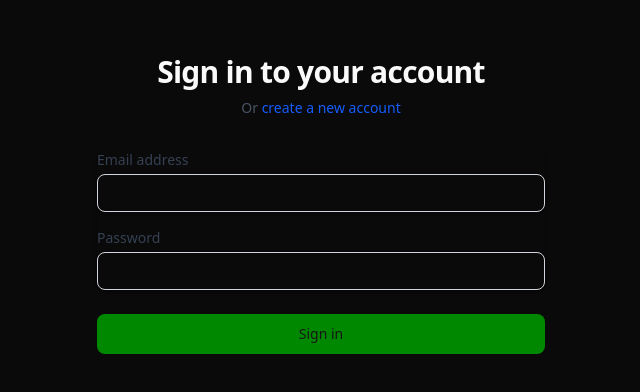
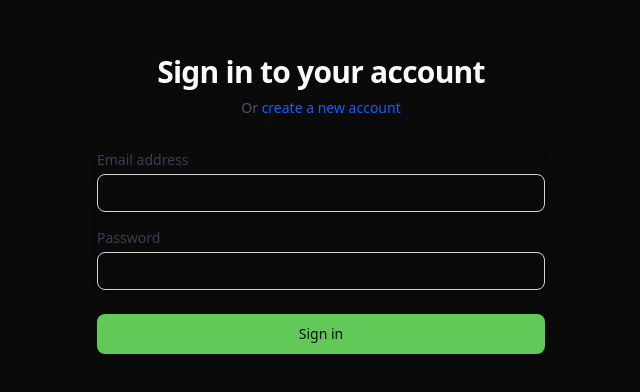
Before and after one commit to danlgz/finance, a Next.js app: page /login in a window 1280 px wide. Shown: the part 196-588 px from the top of the page, without its empty margins (319-959 px from the left). Built offline with nearby package versions, Linux system fonts and the light colour scheme.

Commit message:
style: use more subtle green in dark mode and improve table hover styles

```diff
--- a/src/app/(dashboard)/budgets/[id]/page.tsx
+++ b/src/app/(dashboard)/budgets/[id]/page.tsx
@@ -209,7 +209,7 @@ export default function BudgetDetailsPage() {
             <CardTitle>Remaining to Budget</CardTitle>
           </CardHeader>
           <CardContent>
-            <p className={`text-2xl font-bold ${calculateRemaining() < 0 ? 'text-red-500' : 'text-green-500'}`}>
+            <p className={`text-2xl font-bold ${calculateRemaining() < 0 ? 'text-destructive' : 'text-primary'}`}>
               {formatCurrency(calculateRemaining())}
             </p>
           </CardContent>
@@ -238,11 +238,11 @@ export default function BudgetDetailsPage() {
                   const remaining = category.budgetedAmount - totalExpenses;
 
                   return (
-                    <tr key={category.id} className="border-b hover:bg-gray-50">
+                    <tr key={category.id} className="border-b hover:bg-secondary/20">
                       <td className="py-2">{category.name}</td>
                       <td className="text-right py-2">{formatCurrency(category.budgetedAmount)}</td>
                       <td className="text-right py-2">{formatCurrency(totalExpenses)}</td>
-                      <td className={`text-right py-2 ${remaining < 0 ? 'text-red-500' : 'text-green-500'}`}>
+                      <td className={`text-right py-2 ${remaining < 0 ? 'text-destructive' : 'text-primary'}`}>
                         {formatCurrency(remaining)}
                       </td>
                     </tr>
@@ -286,7 +286,7 @@ export default function BudgetDetailsPage() {
                     </thead>
                     <tbody>
                       {category.expenses.map((expense) => (
-                        <tr key={expense.id} className="border-b hover:bg-gray-50">
+                        <tr key={expense.id} className="border-b hover:bg-secondary/20">
                           <td className="py-2">{new Date(expense.date).toLocaleDateString()}</td>
                           <td className="py-2">{expense.description}</td>
                           <td className="text-right py-2">{formatCurrency(expense.amount)}</td>
@@ -296,7 +296,7 @@ export default function BudgetDetailsPage() {
                   </table>
                 </div>
               ) : (
-                <p className="text-gray-500">No expenses recorded for this category.</p>
+                <p className="text-muted-foreground">No expenses recorded for this category.</p>
               )}
             </CardContent>
             <CardFooter className="flex justify-end">
--- a/src/app/globals.css
+++ b/src/app/globals.css
@@ -85,8 +85,8 @@
   --card-foreground: oklch(0.985 0 0);
   --popover: oklch(0.205 0 0);
   --popover-foreground: oklch(0.985 0 0);
-  --primary: oklch(0.52 0.26 142.1); /* Verde esmeralda más brillante */
-  --primary-foreground: oklch(0.205 0 0);
+  --primary: oklch(0.75 0.18 142.1); /* Verde más pálido con menos saturación */
+  --primary-foreground: oklch(0.145 0 0);
   --secondary: oklch(0.269 0 0);
   --secondary-foreground: oklch(0.985 0 0);
   --muted: oklch(0.269 0 0);
@@ -96,7 +96,7 @@
   --destructive: oklch(0.704 0.191 22.216);
   --border: oklch(1 0 0 / 10%);
   --input: oklch(1 0 0 / 15%);
-  --ring: oklch(0.52 0.26 142.1); /* Verde esmeralda más brillante */
+  --ring: oklch(0.75 0.18 142.1); /* Verde más pálido con menos saturación */
   --chart-1: oklch(0.488 0.243 264.376);
   --chart-2: oklch(0.696 0.17 162.48);
   --chart-3: oklch(0.769 0.188 70.08);
```
